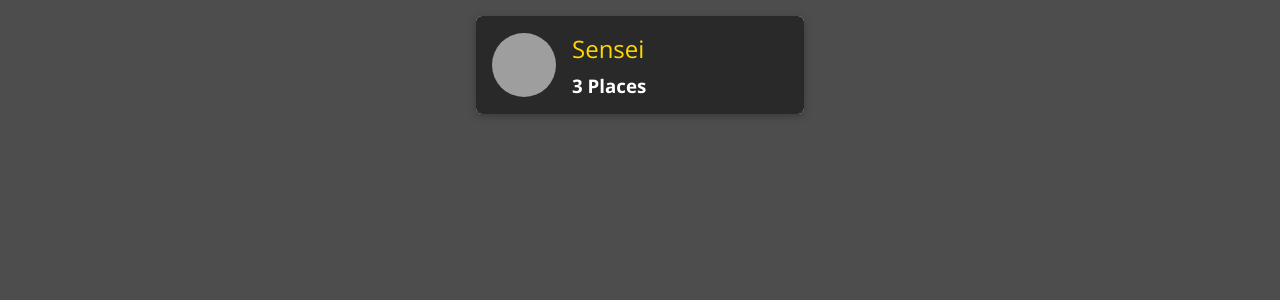
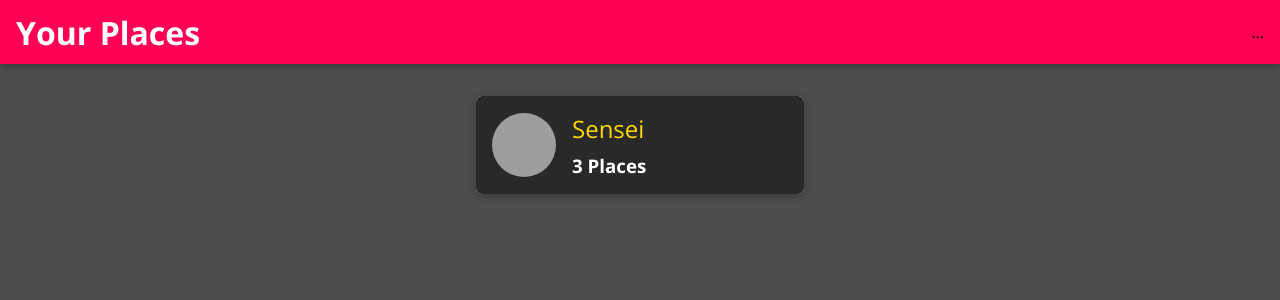
Before and after one commit to XenderMd/MERN-JS, a React (Create React App) app in the folder React Frontend 01/: page / in a window 1280 px wide. Shown: the top 300 px of the page. Built offline with nearby package versions, Linux system fonts and the light colour scheme; grey boxes are pictures that could not be loaded.

Commit message:
Added a MainHeader component

```diff
--- a/React Frontend 01/src/App.js
+++ b/React Frontend 01/src/App.js
@@ -3,11 +3,14 @@
 
 import Users from './users/pages/Users';
 import NewPlace from './places/pages/NewPlace';
+import MainNavigation from './shared/components/Navigation/MainNavigation';
 
 
 const App = ()=>{
   return (
     <Router>
+      <MainNavigation/>
+      <main>
       <Switch>
         <Route path="/" exact>
             <Users/>
@@ -17,6 +20,7 @@
         </Route>
         <Redirect to="/"></Redirect>
       </Switch>
+      </main>
     </Router>
   )
 };
--- /dev/null
+++ b/React Frontend 01/src/shared/components/Navigation/MainHeader.css
@@ -0,0 +1,23 @@
+.main-header {
+    width: 100%;
+    height: 4rem;
+    display: flex;
+    align-items: center;
+    position: fixed;
+    top: 0;
+    left: 0;
+    background: #ff0055;
+    box-shadow: 0 2px 6px rgba(0, 0, 0, 0.26);
+    padding: 0 1rem;
+    z-index: 5;
+  }
+
+  main {
+    margin-top: 5rem;
+  }
+
+  @media (min-width: 768px) {
+    .main-header {
+      justify-content: space-between;
+    }
+  }
--- /dev/null
+++ b/React Frontend 01/src/shared/components/Navigation/MainHeader.js
@@ -0,0 +1,16 @@
+import React from 'react';
+
+
+import './MainHeader.css';
+
+const MainHeader = (props)=>{
+
+
+    return(
+    <header className="main-header">
+        {props.children}
+    </header>
+    );
+};
+
+export default MainHeader;
--- /dev/null
+++ b/React Frontend 01/src/shared/components/Navigation/MainNavigation.css
@@ -0,0 +1,45 @@
+.main-navigation__menu-btn {
+    width: 3rem;
+    height: 3rem;
+    background: transparent;
+    border: none;
+    display: flex;
+    flex-direction: column;
+    justify-content: space-around;
+    margin-right: 2rem;
+    cursor: pointer;
+  }
+
+  .main-navigation__menu-btn span {
+    display: block;
+    width: 3rem;
+    height: 2.5px;
+    background: white;
+  }
+
+  .main-navigation__title {
+    color: white;
+  }
+
+  .main-navigation__title a {
+    text-decoration: none;
+    color: white;
+  }
+
+  .main-navigation__header-nav {
+    display: none;
+  }
+
+  .main-navigation__drawer-nav {
+    height: 100%;
+  }
+
+  @media (min-width: 768px) {
+    .main-navigation__menu-btn {
+      display: none;
+    }
+
+    .main-navigation__header-nav {
+      display: block;
+    }
+  }
--- /dev/null
+++ b/React Frontend 01/src/shared/components/Navigation/MainNavigation.js
@@ -0,0 +1,26 @@
+import React from 'react';
+import {Link} from 'react-router-dom';
+
+import MainHeader from './MainHeader';
+
+import './MainNavigation.css';
+
+const MainNavigation = (props)=>{
+
+    return(
+        <MainHeader>
+                <button className = "main-navigation__menu-btn">
+                    <span/>
+                    <span/>
+                    <span/>
+                </button>
+                <h1 className = 'main-navigation__title'>
+                   <Link>Your Places</Link>
+                 </h1>
+                <nav>...</nav>
+        </MainHeader>
+    );
+
+};
+
+export default MainNavigation;
--- a/React Frontend 01/src/users/components/UsersList.js
+++ b/React Frontend 01/src/users/components/UsersList.js
@@ -1,29 +1,36 @@
-import React from 'react';
-import UserItem from './UserItem'
+import React from "react";
 
-import './UsersList.css';
+import UserItem from "./UserItem";
+import Card from "../../shared/components/UIElements/Card";
 
-const UsersList = (props)=>{
-    if(props.items.lenght===0){
-        return (<div className="center">
+import "./UsersList.css";
+
+const UsersList = (props) => {
+  if (props.items.lenght === 0) {
+    return (
+      <div className="center">
+        <Card>
           <h2>No users found</h2>
+        </Card>
       </div>
     );
   }
 
-    return(
-        <ul className='users-list'>
-            {props.items.map(user=>{return (
+  return (
+    <ul className="users-list">
+      {props.items.map((user) => {
+        return (
           <UserItem
             key={user.id}
             id={user.id}
             image={user.image}
             name={user.name}
-                placeCount={user.places}/>)}
-                )
-            }
+            placeCount={user.places}
+          />
+        );
+      })}
     </ul>
-    )
+  );
 };
 
 export default UsersList;
```
Also changed, not shown: React Frontend 01/src/shared/components/Navigation/NavLinks.css (added), React Frontend 01/src/shared/components/Navigation/NavLinks.js (added), React Frontend 01/src/shared/components/Navigation/SideDrawer.css (added), React Frontend 01/src/shared/components/Navigation/SideDrawer.js (added). Lines whose indentation alone changed are shown as unchanged.
